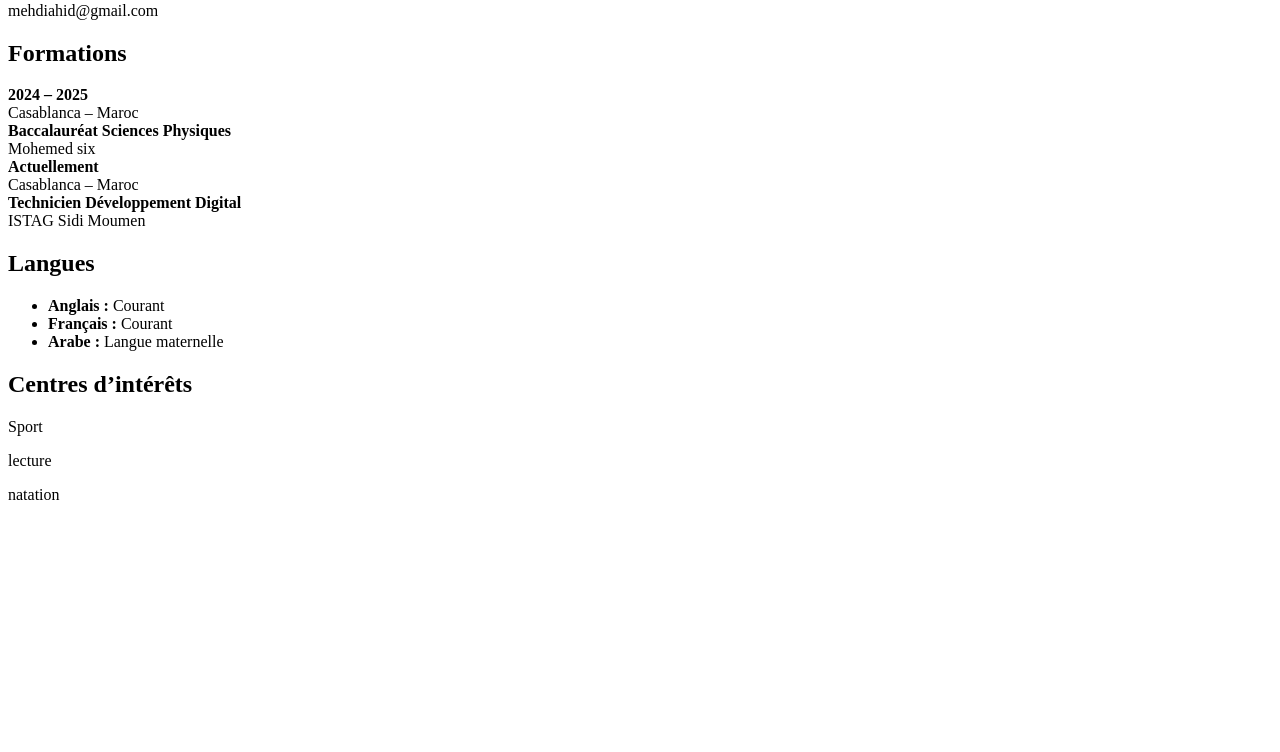
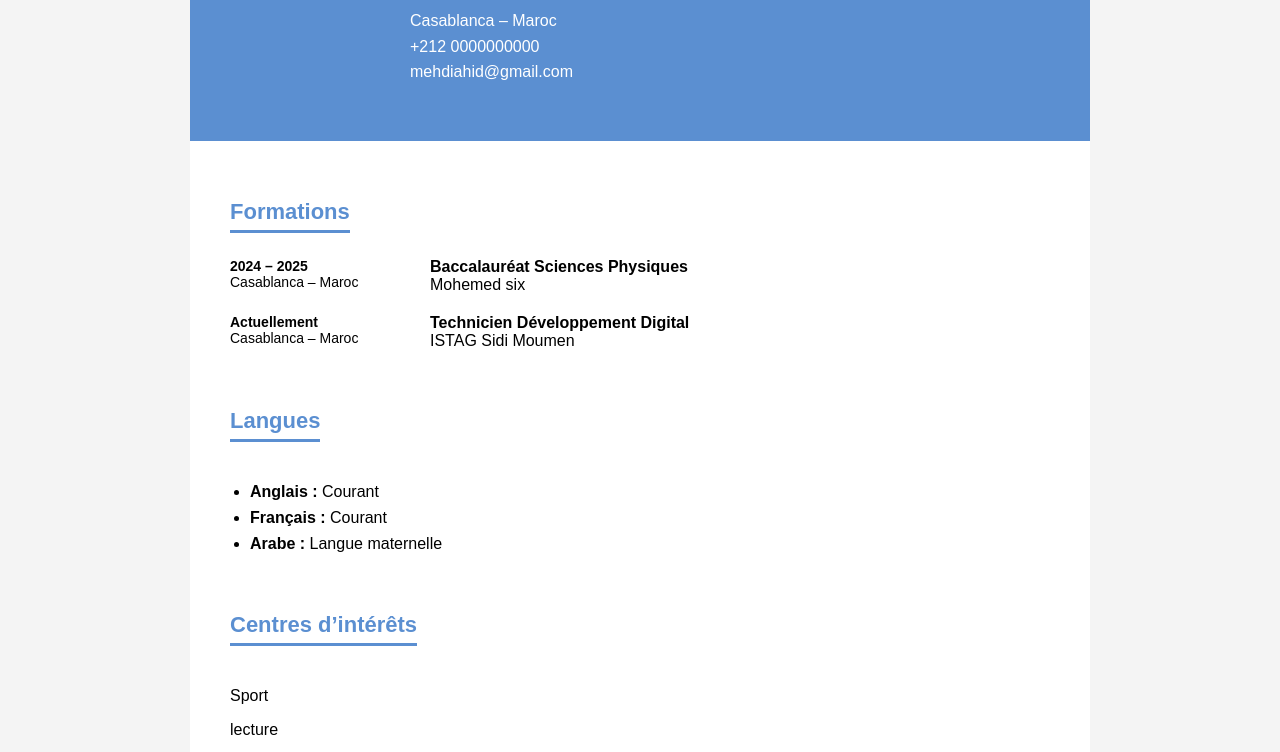
Before and after one commit to mehdiahid-hue/cv, a plain HTML site: page index.html in a window 1280 px wide. Shown: the part 155-907 px from the top of the page. Before the commit the page ends 800 px from the top, so only its background shows below. Drawn offline with Linux system fonts and the light colour scheme.

Commit message:
Update index.html

```diff
--- a/index.html
+++ b/index.html
@@ -4,7 +4,7 @@
   <meta charset="UTF-8">
   <title>CV | Achraf Elhor</title>
   <meta name="viewport" content="width=device-width, initial-scale=1.0">
-  <link rel="stylesheet" href="style - Copy.css">
+  <link rel="stylesheet" href="style.css">
 </head>
 <body>
 
```
